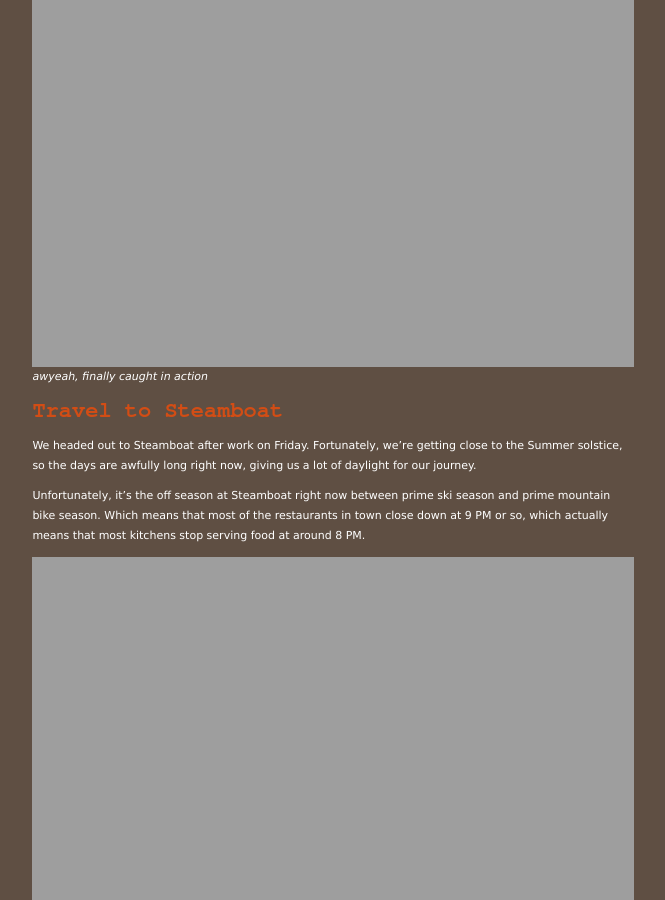
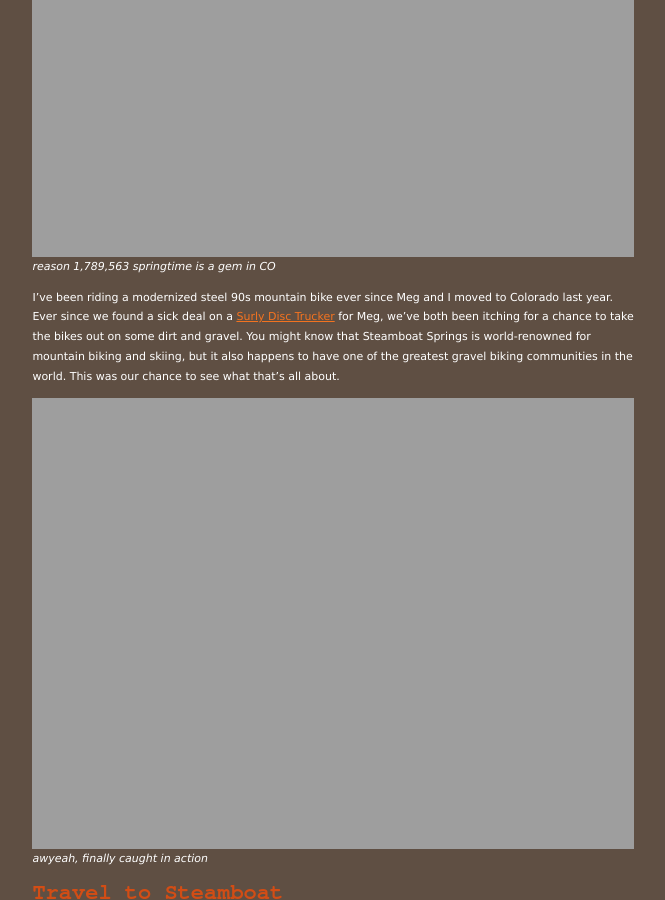
Before and after one commit to nathan-contino/nathan-contino.github.io, a Jekyll site: the page built from _posts/2021-05-22-steamboat-springs-gravel-grinding.markdown, in a window 1280 px wide and 900 px high, scrolled down 431 px. Shown: the whole window, without its empty margins (264-929 px from the left). Built offline with Jekyll 4.4.1, drawn with Linux system fonts in a browser that asks for light colours; some of the changed text lies outside the part shown.

Commit message:
hero image
Former-commit-id: 7151c84fe57a2750e2b75bfcce827787bc78d2da [formerly 7151c84fe57a2750e2b75bfcce827787bc78d2da [formerly 8dafc1bf96e59b44fe07a059c6cf49dfce96c8eb [formerly 040d2dcff87cfa534f0dd62074ba6c8e729e4361] [formerly a759be31149da35ca07f04882f188cdde025668a [formerly 3fbcd74d56a64baf856d3f4ef4e2df7c7dbeb805]]]]
Former-commit-id: 29db38ee99fe5712e541a84ba23fd79a1f3a1823
Former-commit-id: c12d7ff6dc878abbec0301309f261ec0901a105f
Former-commit-id: ca106507ff47081e9c37abae7ea48126be555eb3 [formerly 489eba08c32946a69fc0510c69dabc79119be649]
Former-commit-id: e804c15ecb2f05fda2a348e1bc8e8c89bbe91bbe

```diff
--- a/_posts/2021-05-22-steamboat-springs-gravel-grinding.markdown
+++ b/_posts/2021-05-22-steamboat-springs-gravel-grinding.markdown
@@ -9,6 +9,9 @@
 bicycle trip. No, we didn't take the bikes on water -- we decided to
 give the [rural dirt and gravel roads in Steamboat Springs](https://www.steamboatchamber.com/activities/biking/gravel-biking/)
 a try.
+
+![dirt road mountains]({{ site.url }}/_images/may_26_bike_trip/dirt_road_mountains.jpg){:width="100%"}
+*reason 1,789,563 springtime is a gem in CO*
 
 I've been riding a modernized steel 90s mountain bike ever since Meg
 and I moved to Colorado last year. Ever since we found a sick deal on
@@ -161,9 +164,6 @@
 
 ![meg bushes]({{ site.url }}/_images/may_26_bike_trip/meg_bushes.jpg){:width="100%"}
 *finding pee spots in ranch land was not easy*
-
-![dirt road mountains]({{ site.url }}/_images/may_26_bike_trip/dirt_road_mountains.jpg){:width="100%"}
-*reason 1,789,563 springtime is a gem in CO*
 
 Around 9:40, we spotted our first non-domesticated large animal (NDLA) of
 the ride, a creature that I suspect was either a very large deer or
```
